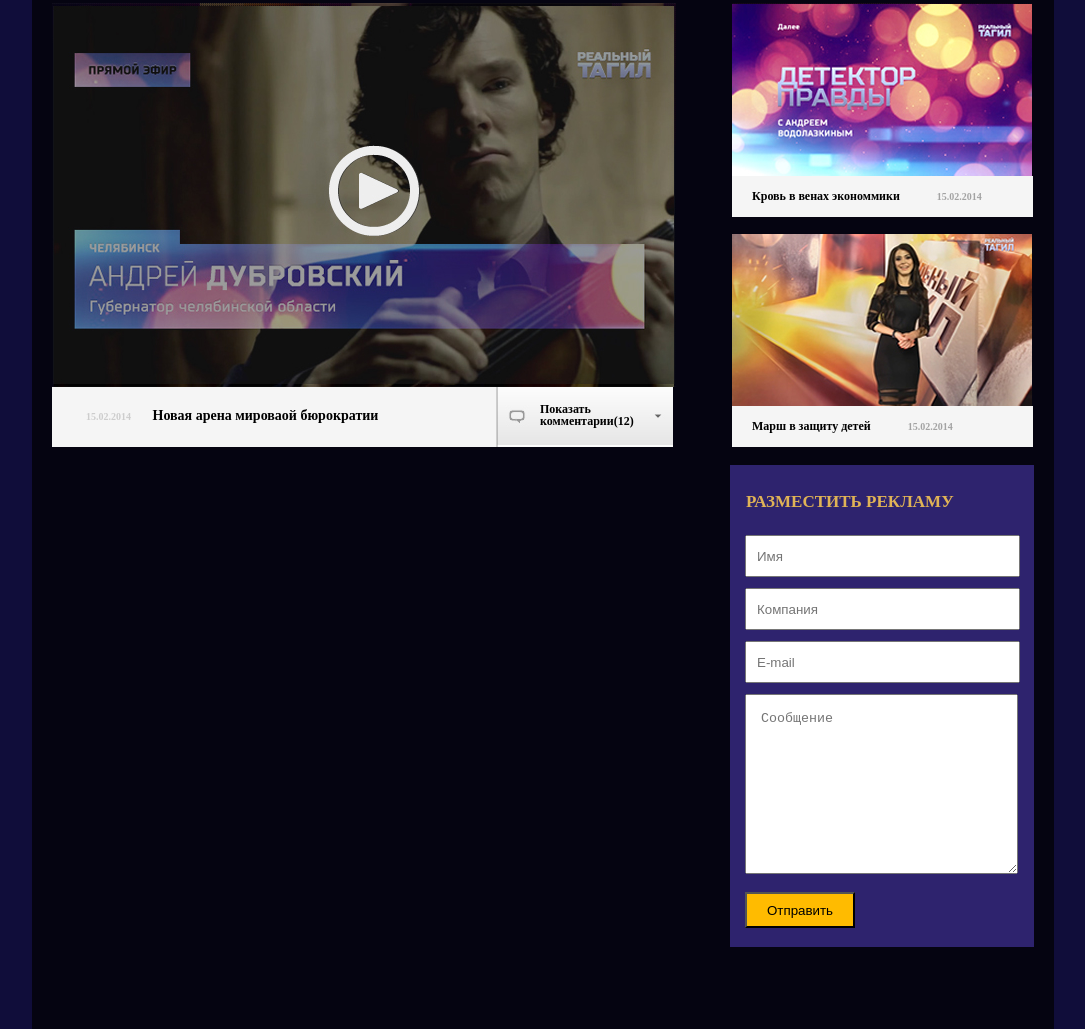
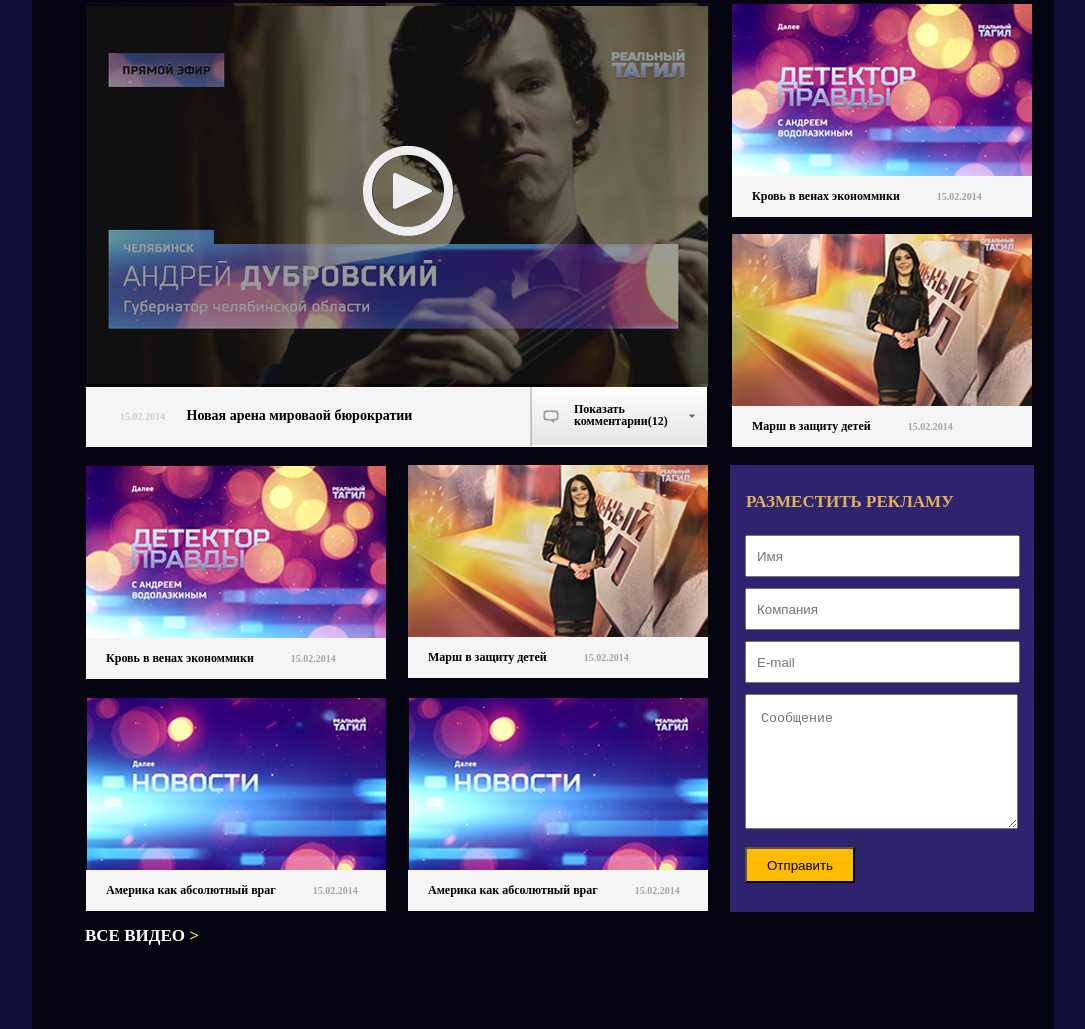
Before and after one commit to VladShvec/Tagil, a plain HTML site: page index.html in a window 1280 px wide. Shown: the part 526-1555 px from the top of the page, without its empty margins (97-1182 px from the left). Drawn offline with Linux system fonts and the light colour scheme; a web font is replaced by a local one.

Commit message:
end:part1

```diff
--- a/css/style.css
+++ b/css/style.css
@@ -164,8 +164,9 @@ main
     width: 624px;
    /* background-image: url(../image/mainvideo.jpg);*/
     float: left;
-    margin-right: 20px;
+    margin-left: 34px;
     margin-bottom: 20px;
+
 }
 .mainvideo p
 {
@@ -207,6 +208,12 @@ time
     height:211px ;
     float: right;
     margin-bottom: 20px;
+    margin-left: 20px;
+}
+.smallblocks:after
+{
+    content: '';
+    clear: both;
 }
 .smallblocks p
 {
@@ -215,7 +222,7 @@ time
     color: black;
     font-weight: bold;
     height: 41px;
-    width: 301px;
+    width: 300px;
     display: inline-block;
 
 }
@@ -232,10 +239,11 @@ time
 }
 #forum
 {
-    height: 482px;
+    height: 447px;
     width:304px ;
     background-color: #2e236e;
     float: right;
+    margin-left: 20px;
 }
 #forum:before
 {
@@ -263,7 +271,7 @@ input
 textarea
 {
     width: 254px;
-    height: 160px;
+    height: 115px;
     margin-left: 15px;
     padding-left: 15px;
     padding-top: 16px;
@@ -280,3 +288,28 @@ button:hover
 {
     background-color: #ffe200;
 }
+#footer
+{
+    width: 949px;
+    height: 68px;
+    background-color: #050411;
+    display: inline-block;
+    margin-left: 33px;
+}
+#footer:before
+{
+    content: '';
+    clear: both;
+}
+#footer p
+{
+    color: #fff;
+    font-size: 17px;
+    font-weight: bold;
+}
+#footer span
+{
+    color: yellow;
+    font-size: 17px;
+    font-weight: bold;
+}
--- a/index.html
+++ b/index.html
@@ -90,6 +90,38 @@ INFO@REALTV.RU
                 <button type="submit">Отправить</button>
             </form>
         </div>
+        <div class="smallblocks">
+           <img src="image/smallpart2.jpg" alt="small">
+            <p>
+                <span>Марш в защиту детей</span>
+                <time datetime="15.02.2014">15.02.2014</time>
+            </p>
+        </div>
+        <div class="smallblocks">
+            <img src="image/smallpart1.jpg" alt="small">
+            <p>
+
+                <span>Кровь в венах экономмики</span>
+                 <time datetime="15.02.2014">15.02.2014</time>
+            </p>
+        </div>
+        <div class="smallblocks">
+            <img src="image/smallpart3.jpg" alt="img">
+            <p>
+                <span>Америка как абсолютный враг</span>
+                <time datetime="15.02.2014">15.02.2014</time>
+            </p>
+        </div>
+        <div class="smallblocks">
+            <img src="image/smallpart3.jpg" alt="img">
+            <p>
+                <span>Америка как абсолютный враг</span>
+                <time datetime="15.02.2014">15.02.2014</time>
+            </p>
+        </div>
+        <div id="footer">
+            <p>ВСЕ ВИДЕО <span>></span></p>
+        </div>
     </main>
     </div>
 </body>
```
Also changed, not shown: image/smallpart3.jpg (added).
